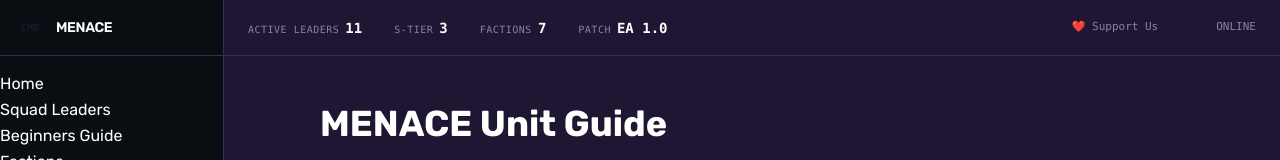
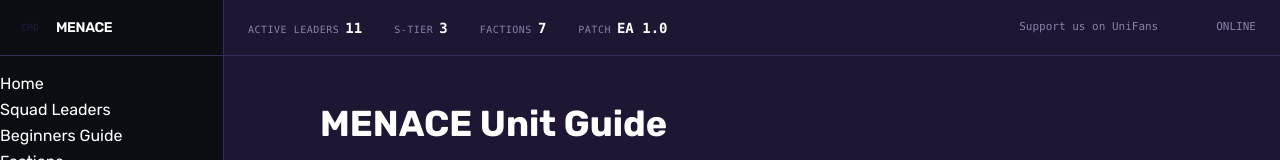
Before and after one commit to ryuuu2020/menace-guide, a Next.js app: page /unit-guide in a window 1280 px wide. Shown: the top 160 px of the page. Built offline with nearby package versions, Linux system fonts and the light colour scheme.

Commit message:
replace Afdian → UniFans (app.unifans.io/c/ryu2020)

```diff
--- a/app/layout.tsx
+++ b/app/layout.tsx
@@ -136,8 +136,8 @@ export default function RootLayout({
               <div className="flex-1" />
 
               {/* Support Us link */}
-              <a href="https://afdian.com/a/gameguidehub" target="_blank" rel="noopener noreferrer" className="text-[11px] font-mono text-text-muted hover:text-tactical-blue transition-colors mr-3">
-                ❤️ Support Us
+              <a href="https://app.unifans.io/c/ryu2020" target="_blank" rel="noopener noreferrer" className="text-[11px] font-mono text-text-muted hover:text-tactical-blue transition-colors mr-3">
+                Support us on UniFans
               </a>
 
               {/* ONLINE indicator */}
@@ -224,12 +224,12 @@ export default function RootLayout({
                 <div className="mt-4 pt-4 border-t border-grid-line">
                   <div className="flex flex-wrap gap-4 items-center">
                     <a
-                      href="https://afdian.com/a/gameguidehub"
+                      href="https://app.unifans.io/c/ryu2020"
                       target="_blank"
                       rel="noopener noreferrer"
                       className="text-[11px] font-mono text-tactical-blue hover:text-tactical-blue-dim transition-colors"
                     >
-                      ❤️ Support Us
+                      Support us on UniFans
                     </a>
                   </div>
                 </div>
--- a/app/not-found.tsx
+++ b/app/not-found.tsx
@@ -1,16 +1,30 @@
-import Link from "next/link";
-
 export default function NotFound() {
   return (
-    <div className="mx-auto max-w-6xl px-4 py-24 text-center">
-      <h1 className="text-6xl font-extrabold font-heading text-accent mb-4">404</h1>
-      <p className="text-lg text-text-muted mb-6">This sector of the Wayback System is uncharted.</p>
-      <Link
-        href="/"
-        className="inline-flex px-5 py-2.5 bg-accent text-black font-semibold rounded-lg hover:bg-accent/90 transition-colors text-sm"
-      >
-        Return to Base
-      </Link>
+    <div className="min-h-screen bg-abyss text-text-primary flex items-center justify-center">
+      <div className="text-center px-4 py-20 max-w-lg">
+        <div className="text-6xl mb-6 opacity-30">🔮</div>
+        <h1 className="text-3xl font-heading font-bold mb-3">
+          Coming <span className="text-gold">Soon</span>
+        </h1>
+        <p className="text-text-secondary text-sm mb-6">
+          This guide page is being crafted by our Nusantara scholars.
+          We are researching, verifying, and writing in-depth content.
+        </p>
+        <div className="flex items-center justify-center gap-4 text-sm">
+          <a href="/" className="px-4 py-2 border border-border-subtle rounded bg-abyss-light text-text-secondary hover:text-text-primary hover:border-gold/30 transition-colors">
+            ← Back Home
+          </a>
+          <a href="/faq" className="px-4 py-2 border border-border-subtle rounded bg-abyss-light text-text-secondary hover:text-text-primary hover:border-gold/30 transition-colors">
+            FAQ
+          </a>
+        </div>
+        <p className="text-xs text-text-muted mt-8">
+          Want to speed things up?{' '}
+          <a href="https://app.unifans.io/c/ryu2020" target="_blank" rel="noopener noreferrer" className="text-gold hover:underline">
+            Support us on UniFans
+          </a>
+        </p>
+      </div>
     </div>
   );
 }
--- a/components/Footer.tsx
+++ b/components/Footer.tsx
@@ -48,8 +48,8 @@ export default function Footer() {
         <div className="mt-6 pt-4 border-t border-border">
           <h4 className="text-xs font-semibold text-text-muted mb-2 tracking-wide uppercase">Support This Guide</h4>
           <div className="flex flex-wrap gap-3 text-xs">
-            <a href="https://afdian.com/a/gameguidehub" target="_blank" rel="noopener" className="text-text-muted hover:text-accent transition-colors inline-flex items-center gap-1">
-              ❤️ Support Us
+            <a href="https://app.unifans.io/c/ryu2020" target="_blank" rel="noopener" className="text-text-muted hover:text-accent transition-colors inline-flex items-center gap-1">
+              Support us on UniFans
             </a>
           </div>
         </div>
```
